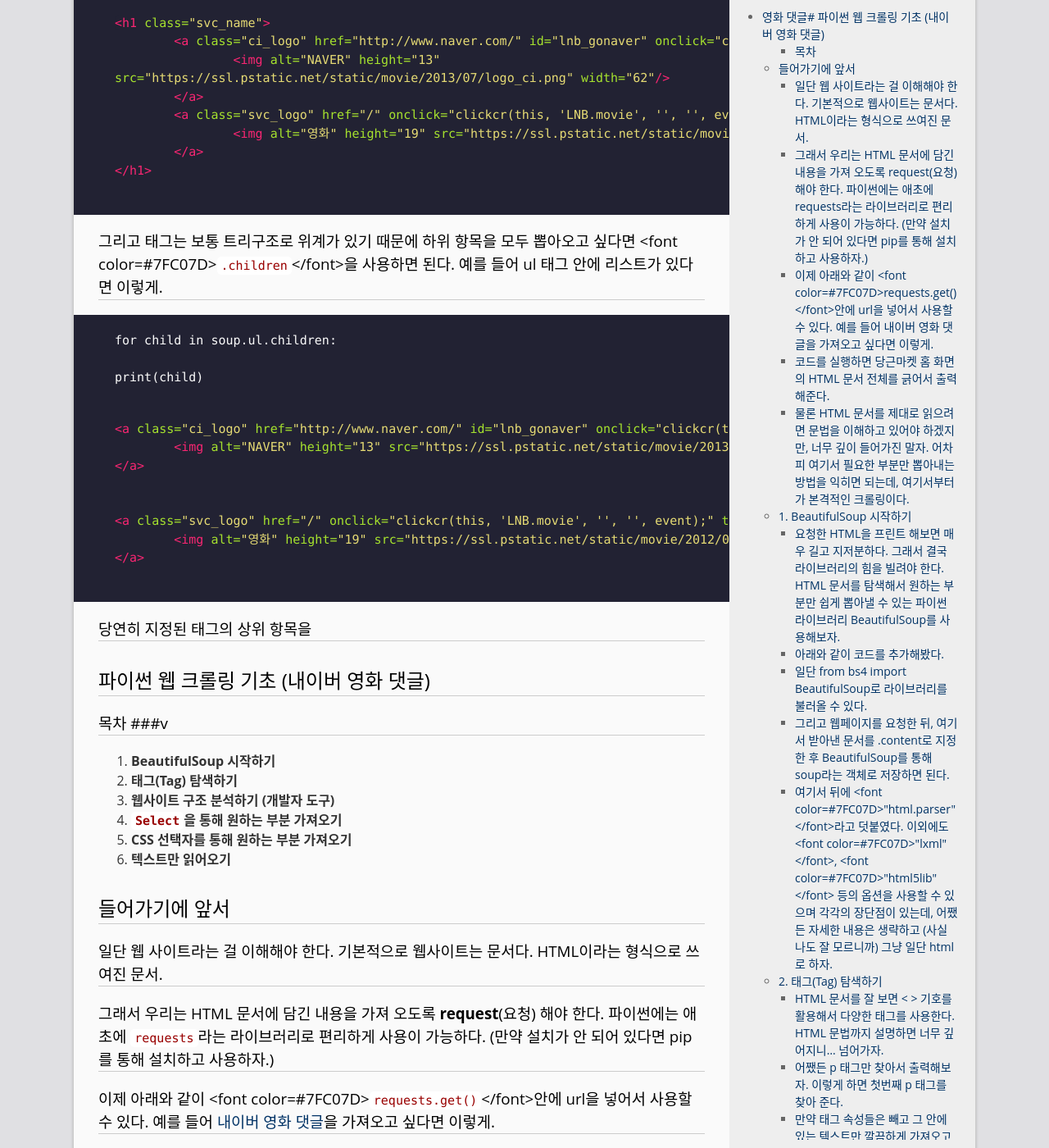
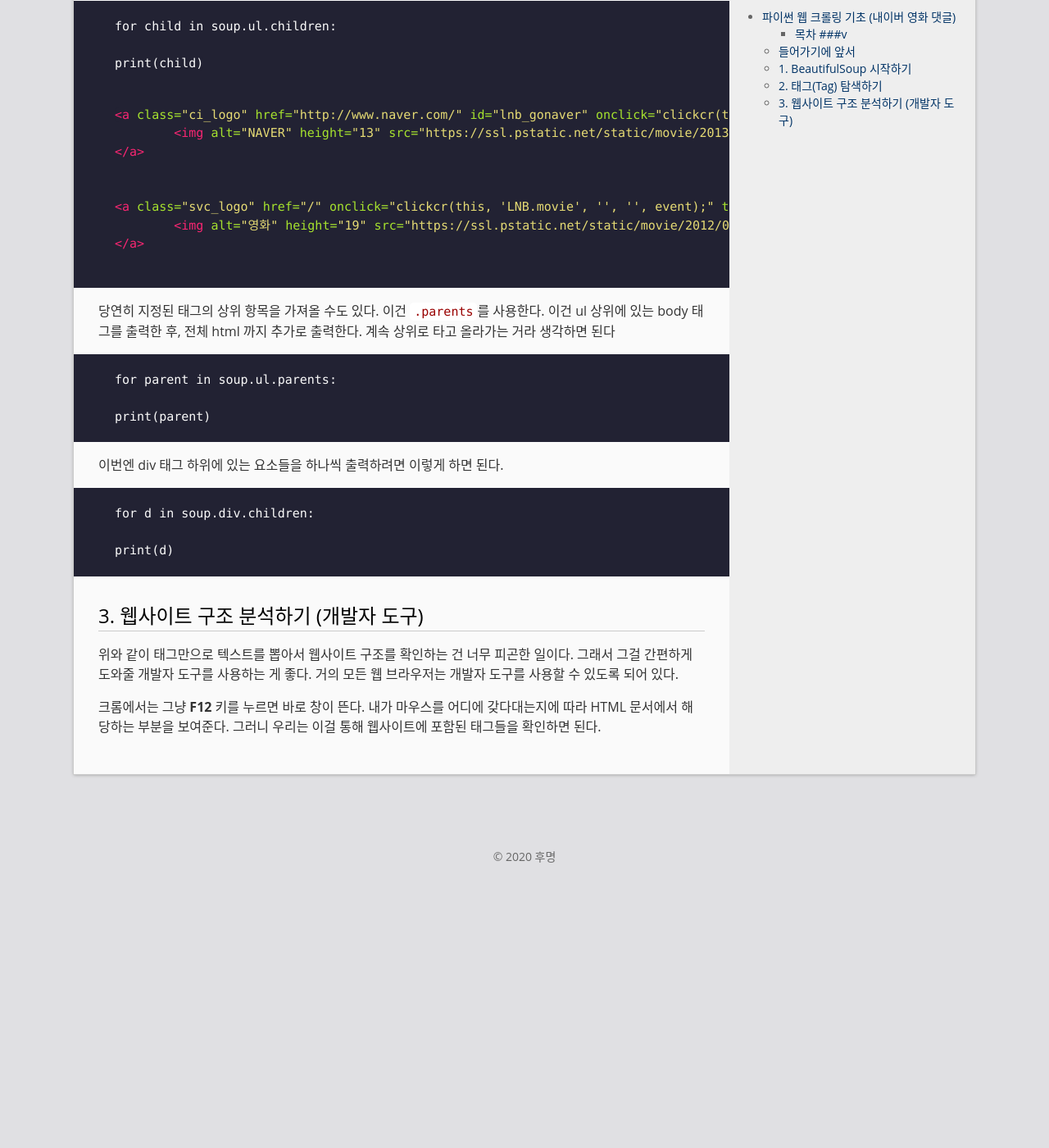
Before and after one commit to gnaud221/gnaud221.github.com, a Jekyll site: the page built from _posts/2020-05-02-movie.md, in a window 1280 px wide and 1400 px high, scrolled down 2636 px. Shown: the whole window at 82% size. Built offline with Jekyll 4.4.1, drawn with Linux system fonts in a browser that asks for light colours; after the commit the page ends 3751 px from its top, so only the background shows below that; some of the changed text lies outside the part shown.

Commit message:
Update and rename _posts/2020-05-02-movie.md to  _posts/2020-05-02-movie.md

```diff
--- a/_posts/2020-05-02-movie.md
+++ b/_posts/2020-05-02-movie.md
@@ -5,9 +5,8 @@
 categories: jekyll
 permalink: /archivers/movie
 ---
-
-# 영화 댓글# 파이썬 웹 크롤링 기초 (내이버 영화 댓글)
-### 		목차
+# 파이썬 웹 크롤링 기초 (내이버 영화 댓글)
+### 		목차 ###v
 
 1.  **BeautifulSoup 시작하기**
 2.  **태그(Tag) 탐색하기**
@@ -16,12 +15,12 @@
 5.  **CSS 선택자를 통해 원하는 부분 가져오기**
 6.  **텍스트만 읽어오기**
 
-## 들어가기에 앞서
-### 일단 웹 사이트라는 걸 이해해야 한다. 기본적으로 웹사이트는 문서다. HTML이라는 형식으로 쓰여진 문서.
+## 들어가기에 앞서 ###
+일단 웹 사이트라는 걸 이해해야 한다. 기본적으로 웹사이트는 문서다. HTML이라는 형식으로 쓰여진 문서.
 
-### 그래서 우리는 HTML 문서에 담긴 내용을 가져 오도록  **request**(요청) 해야 한다. 파이썬에는 애초에  `requests`라는 라이브러리로 편리하게 사용이 가능하다. (만약 설치가 안 되어 있다면 pip를 통해 설치하고 사용하자.)
+그래서 우리는 HTML 문서에 담긴 내용을 가져 오도록  **request**(요청) 해야 한다. 파이썬에는 애초에  `requests`라는 라이브러리로 편리하게 사용이 가능하다. (만약 설치가 안 되어 있다면 pip를 통해 설치하고 사용하자.)
 
-### 이제 아래와 같이  <font color=#7FC07D>`requests.get()`</font>안에 url을 넣어서 사용할 수 있다. 예를 들어  [내이버 영화 댓글]([https://movie.naver.com/movie/sdb/rank/rmovie.nhn](https://movie.naver.com/movie/sdb/rank/rmovie.nhn))을 가져오고 싶다면 이렇게.
+이제 아래와 같이  `requests.get()`안에 url을 넣어서 사용할 수 있다. 예를 들어  [내이버 영화 댓글]([https://movie.naver.com/movie/sdb/rank/rmovie.nhn](https://movie.naver.com/movie/sdb/rank/rmovie.nhn))을 가져오고 싶다면 이렇게.
 ~~~phthon
 import requests
 
@@ -29,15 +28,15 @@
 
 print(webpage.text)
 ~~~
-### 코드를 실행하면 당근마켓 홈 화면의 HTML 문서 전체를 긁어서 출력해준다.
+코드를 실행하면 당근마켓 홈 화면의 HTML 문서 전체를 긁어서 출력해준다.
 
-### 물론 HTML 문서를 제대로 읽으려면 문법을 이해하고 있어야 하겠지만, 너무 깊이 들어가진 말자. 어차피 여기서 필요한 부분만 뽑아내는 방법을 익히면 되는데, 여기서부터가 본격적인 크롤링이다.
+물론 HTML 문서를 제대로 읽으려면 문법을 이해하고 있어야 하겠지만, 너무 깊이 들어가진 말자. 어차피 여기서 필요한 부분만 뽑아내는 방법을 익히면 되는데, 여기서부터가 본격적인 크롤링이다.
 
-## 1. BeautifulSoup 시작하기
+## 1. BeautifulSoup 시작하기 ###
 
-### 요청한 HTML을 프린트 해보면 매우 길고 지저분하다. 그래서 결국 라이브러리의 힘을 빌려야 한다. HTML 문서를 탐색해서 원하는 부분만 쉽게 뽑아낼 수 있는 파이썬 라이브러리  **BeautifulSoup**를 사용해보자.
+요청한 HTML을 프린트 해보면 매우 길고 지저분하다. 그래서 결국 라이브러리의 힘을 빌려야 한다. HTML 문서를 탐색해서 원하는 부분만 쉽게 뽑아낼 수 있는 파이썬 라이브러리  **BeautifulSoup**를 사용해보자.
 
-### 아래와 같이 코드를 추가해봤다.
+아래와 같이 코드를 추가해봤다.
 ~~~phthon
 import requests
 from bs4 import BeautifulSoup
@@ -48,17 +47,17 @@
 
 print(soup)
 ~~~
-### 일단  `from bs4 import BeautifulSoup`로 라이브러리를 불러올 수 있다.
+일단  `from bs4 import BeautifulSoup`로 라이브러리를 불러올 수 있다.
 
-### 그리고 웹페이지를 요청한 뒤, 여기서 받아낸 문서를  `.content`로 지정한 후  `BeautifulSoup`를 통해 soup라는 객체로 저장하면 된다.
+그리고 웹페이지를 요청한 뒤, 여기서 받아낸 문서를  `.content`로 지정한 후  `BeautifulSoup`를 통해 soup라는 객체로 저장하면 된다.
 
-### 여기서 뒤에  <font color=#7FC07D>`"html.parser"`</font>라고 덧붙였다. 이외에도  <font color=#7FC07D>`"lxml"`</font>, <font color=#7FC07D>`"html5lib"`</font>  등의 옵션을 사용할 수 있으며 각각의 장단점이 있는데, 어쨌든 자세한 내용은 생략하고 (사실 나도 잘 모르니까) 그냥 일단 html로 하자.
+여기서 뒤에  `"html.parser"`라고 덧붙였다. 이외에도  `"lxml"`, `"html5lib"`  등의 옵션을 사용할 수 있으며 각각의 장단점이 있는데, 어쨌든 자세한 내용은 생략하고 (사실 나도 잘 모르니까) 그냥 일단 html로 하자.
 
 
-## 2. 태그(Tag) 탐색하기
-### HTML 문서를 잘 보면 < > 기호를 활용해서 다양한 태그를 사용한다. HTML 문법까지 설명하면 너무 깊어지니… 넘어가자.
+## 2. 태그(Tag) 탐색하기 ###
+ HTML 문서를 잘 보면 < > 기호를 활용해서 다양한 태그를 사용한다. HTML 문법까지 설명하면 너무 깊어지니… 넘어가자.
 
-### 어쨌든 p 태그만 찾아서 출력해보자. 이렇게 하면 첫번째 p 태그를 찾아 준다.
+어쨌든 p 태그만 찾아서 출력해보자. 이렇게 하면 첫번째 p 태그를 찾아 준다.
 ~~~phthon
 print(soup.p)
 ~~~
@@ -71,13 +70,13 @@
  </p>
 
  ~~~
-### 만약 태그 속성들은 빼고 그 안에 있는 텍스트만 깔끔하게 가져오고 싶다면 이렇게 써주면 된다.
+만약 태그 속성들은 빼고 그 안에 있는 텍스트만 깔끔하게 가져오고 싶다면 이렇게 써주면 된다 .
 
 ~~~phthon
 print(soup.p.string)
 ~~~
-### None
-### 이제 h1 태그도 한 번 출력해보자.
+None
+이제 h1 태그도 한 번 출력해보자.
 
 ~~~phthon
 print(soup.h1)
@@ -98,7 +97,7 @@
 
 ~~~
 
-### 그리고 태그는 보통 트리구조로 위계가 있기 때문에 하위 항목을 모두 뽑아오고 싶다면 <font color=#7FC07D>`.children`</font>을 사용하면 된다. 예를 들어 ul 태그 안에 리스트가 있다면 이렇게.
+그리고 태그는 보통 트리구조로 위계가 있기 때문에 하위 항목을 모두 뽑아오고 싶다면 `.children`을 사용하면 된다. 예를 들어 ul 태그 안에 리스트가 있다면 이렇게.
 ~~~phthon
 for child in soup.ul.children:
 
@@ -116,126 +115,13 @@
 </a>
 
 ~~~
-### 당연히 지정된 태그의 상위 항목을
-
-
-# 파이썬 웹 크롤링 기초 (내이버 영화 댓글)
-### 		목차 ###v
-
-1.  **BeautifulSoup 시작하기**
-2.  **태그(Tag) 탐색하기**
-3.  **웹사이트 구조 분석하기 (개발자 도구)**
-4.  **`Select`을 통해 원하는 부분 가져오기**
-5.  **CSS 선택자를 통해 원하는 부분 가져오기**
-6.  **텍스트만 읽어오기**
-
-## 들어가기에 앞서 ###
-### 일단 웹 사이트라는 걸 이해해야 한다. 기본적으로 웹사이트는 문서다. HTML이라는 형식으로 쓰여진 문서.
-
-### 그래서 우리는 HTML 문서에 담긴 내용을 가져 오도록  **request**(요청) 해야 한다. 파이썬에는 애초에  `requests`라는 라이브러리로 편리하게 사용이 가능하다. (만약 설치가 안 되어 있다면 pip를 통해 설치하고 사용하자.)
-
-### 이제 아래와 같이  <font color=#7FC07D>`requests.get()`</font>안에 url을 넣어서 사용할 수 있다. 예를 들어  [내이버 영화 댓글]([https://movie.naver.com/movie/sdb/rank/rmovie.nhn](https://movie.naver.com/movie/sdb/rank/rmovie.nhn))을 가져오고 싶다면 이렇게.
-~~~phthon
-import requests
-
-webpage = requests.get("https://movie.naver.com/movie/sdb/rank/rmovie.nhn")
-
-print(webpage.text)
-~~~
-### 코드를 실행하면 당근마켓 홈 화면의 HTML 문서 전체를 긁어서 출력해준다.
-
-### 물론 HTML 문서를 제대로 읽으려면 문법을 이해하고 있어야 하겠지만, 너무 깊이 들어가진 말자. 어차피 여기서 필요한 부분만 뽑아내는 방법을 익히면 되는데, 여기서부터가 본격적인 크롤링이다.
-
-## 1. BeautifulSoup 시작하기 ###
-
-### 요청한 HTML을 프린트 해보면 매우 길고 지저분하다. 그래서 결국 라이브러리의 힘을 빌려야 한다. HTML 문서를 탐색해서 원하는 부분만 쉽게 뽑아낼 수 있는 파이썬 라이브러리  **BeautifulSoup**를 사용해보자.
-
-### 아래와 같이 코드를 추가해봤다.
-~~~phthon
-import requests
-from bs4 import BeautifulSoup
-
-webpage = requests.get("https://movie.naver.com/movie/sdb/rank/rmovie.nhn")
-
-soup = BeautifulSoup(webpage.content, "html.parser")
-
-print(soup)
-~~~
-### 일단  `from bs4 import BeautifulSoup`로 라이브러리를 불러올 수 있다.
-
-### 그리고 웹페이지를 요청한 뒤, 여기서 받아낸 문서를  `.content`로 지정한 후  `BeautifulSoup`를 통해 soup라는 객체로 저장하면 된다.
-
-### 여기서 뒤에  <font color=#7FC07D>`"html.parser"`</font>라고 덧붙였다. 이외에도  <font color=#7FC07D>`"lxml"`</font>, <font color=#7FC07D>`"html5lib"`</font>  등의 옵션을 사용할 수 있으며 각각의 장단점이 있는데, 어쨌든 자세한 내용은 생략하고 (사실 나도 잘 모르니까) 그냥 일단 html로 하자.
-
-
-## 2. 태그(Tag) 탐색하기 ###
-### HTML 문서를 잘 보면 < > 기호를 활용해서 다양한 태그를 사용한다. HTML 문법까지 설명하면 너무 깊어지니… 넘어가자.
-
-### 어쨌든 p 태그만 찾아서 출력해보자. 이렇게 하면 첫번째 p 태그를 찾아 준다.
-~~~phthon
-print(soup.p)
-~~~
-
-~~~html
- <p class="r_date">2020.05.08
-	 <a href="rmovie.nhn?sel=cnt&amp;tg=0&amp;date=20200507">
-		 <img alt="prev" height="13" src="https://ssl.pstatic.net/imgmovie/2007/img/common/btn_prev.gif" style="margin-right:1px;" width="13"/>
-	 </a>
- </p>
-
- ~~~
-### 만약 태그 속성들은 빼고 그 안에 있는 텍스트만 깔끔하게 가져오고 싶다면 이렇게 써주면 된다 .
-
-~~~phthon
-print(soup.p.string)
-~~~
-### None
-### 이제 h1 태그도 한 번 출력해보자.
-
-~~~phthon
-print(soup.h1)
-~~~
-
-
-
-~~~html
-<h1 class="svc_name">
-	<a class="ci_logo" href="http://www.naver.com/" id="lnb_gonaver" onclick="clickcr(this, 'LNB.naver', '', '', event);" title="naver로 바로가기">
-		<img alt="NAVER" height="13"
-src="https://ssl.pstatic.net/static/movie/2013/07/logo_ci.png" width="62"/>
-	</a>
-	<a class="svc_logo" href="/" onclick="clickcr(this, 'LNB.movie', '', '', event);" title="영화서비스홈으로 바로가기">
-		<img alt="영화" height="19" src="https://ssl.pstatic.net/static/movie/2012/06/logo_svc.png" width="34"/>
-	</a>
-</h1>
-
-~~~
-
-### 그리고 태그는 보통 트리구조로 위계가 있기 때문에 하위 항목을 모두 뽑아오고 싶다면 <font color=#7FC07D>`.children`</font>을 사용하면 된다. 예를 들어 ul 태그 안에 리스트가 있다면 이렇게.
-~~~phthon
-for child in soup.ul.children:
-
-print(child)
-~~~
-
-~~~html
-<a class="ci_logo" href="http://www.naver.com/" id="lnb_gonaver" onclick="clickcr(this, 'LNB.naver', '', '', event);" title="naver로 바로가기">
-	<img alt="NAVER" height="13" src="https://ssl.pstatic.net/static/movie/2013/07/logo_ci.png" width="62"/>
-</a>
-
-
-<a class="svc_logo" href="/" onclick="clickcr(this, 'LNB.movie', '', '', event);" title="영화서비스홈으로 바로가기">
-	<img alt="영화" height="19" src="https://ssl.pstatic.net/static/movie/2012/06/logo_svc.png" width="34"/>
-</a>
-
-~~~
-### 당연히 지정된 태그의 상위 항목을 가져올 수도 있다. 이건  <font color=#7FC07D>`.parents`</font>를 사용한다. 이건 ul 상위에 있는 body 태그를 출력한 후, 전체 html 까지 추가로 출력한다. 계속 상위로 타고 올라가는 거라 생각하면 된다
+당연히 지정된 태그의 상위 항목을 가져올 수도 있다. 이건  `.parents`를 사용한다. 이건 ul 상위에 있는 body 태그를 출력한 후, 전체 html 까지 추가로 출력한다. 계속 상위로 타고 올라가는 거라 생각하면 된다
 ~~~ phthon
 for parent in soup.ul.parents:
 
 print(parent)
 ~~~
-### 이번엔 div 태그 하위에 있는 요소들을 하나씩 출력하려면 이렇게 하면 된다.
+이번엔 div 태그 하위에 있는 요소들을 하나씩 출력하려면 이렇게 하면 된다.
 
 
 ~~~phthon
@@ -246,6 +132,6 @@
 
 ##  3. 웹사이트 구조 분석하기 (개발자 도구) ###
 
-### 위와 같이 태그만으로 텍스트를 뽑아서 웹사이트 구조를 확인하는 건 너무 피곤한 일이다. 그래서 그걸 간편하게 도와줄 개발자 도구를 사용하는 게 좋다. 거의 모든 웹 브라우저는 개발자 도구를 사용할 수 있도록 되어 있다.
+위와 같이 태그만으로 텍스트를 뽑아서 웹사이트 구조를 확인하는 건 너무 피곤한 일이다. 그래서 그걸 간편하게 도와줄 개발자 도구를 사용하는 게 좋다. 거의 모든 웹 브라우저는 개발자 도구를 사용할 수 있도록 되어 있다.
 
-### 크롬에서는 그냥  **F12** 키를 누르면 바로 창이 뜬다. 내가 마우스를 어디에 갖다대는지에 따라 HTML 문서에서 해당하는 부분을 보여준다. 그러니 우리는 이걸 통해 웹사이트에 포함된 태그들을 확인하면 된다.
+크롬에서는 그냥  **F12** 키를 누르면 바로 창이 뜬다. 내가 마우스를 어디에 갖다대는지에 따라 HTML 문서에서 해당하는 부분을 보여준다. 그러니 우리는 이걸 통해 웹사이트에 포함된 태그들을 확인하면 된다.
```
